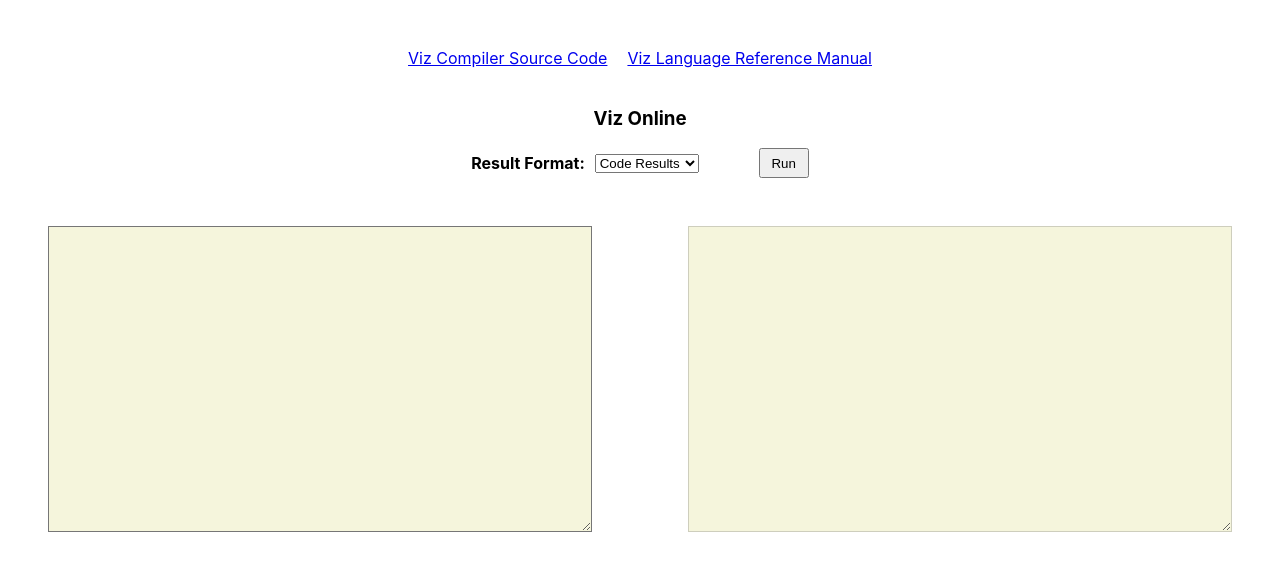
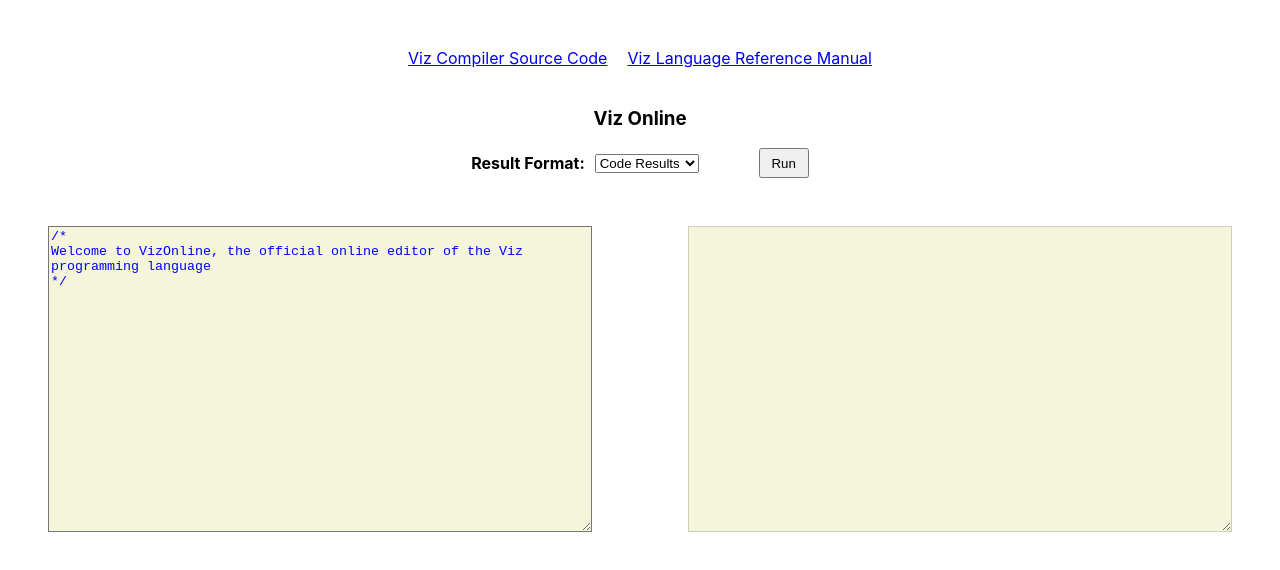
Before and after one commit to jakobgabrield/vizonline, a React (Create React App) app in the folder client/: page / in a window 1280 px wide. Shown: the top 570 px of the page. Built offline with nearby package versions, Linux system fonts and the light colour scheme.

Commit message:
App.js Update

```diff
--- a/client/src/App.js
+++ b/client/src/App.js
@@ -5,7 +5,7 @@ import axios from 'axios';
 const App = () => {
 
   const codeAreaRef = useRef();
-  const [code, setCode] = useState("");
+  const [code, setCode] = useState("/*\nWelcome to VizOnline, the official online editor of the Viz programming language\n*/");
   const [result, setResult] = useState("");
   const options = [{label: "Code Results", value: ""}, {label: "Build Process", value: "build"}, {label: "AST", value: "-a"}, {label: "SAST", value: "-s"}, {label: "LLVM IR", value: "-l"}, {label: "Tokens", value: "-ts"}];
   const [selectedOption, setSelectedOption] = useState(options[0].value);
```
